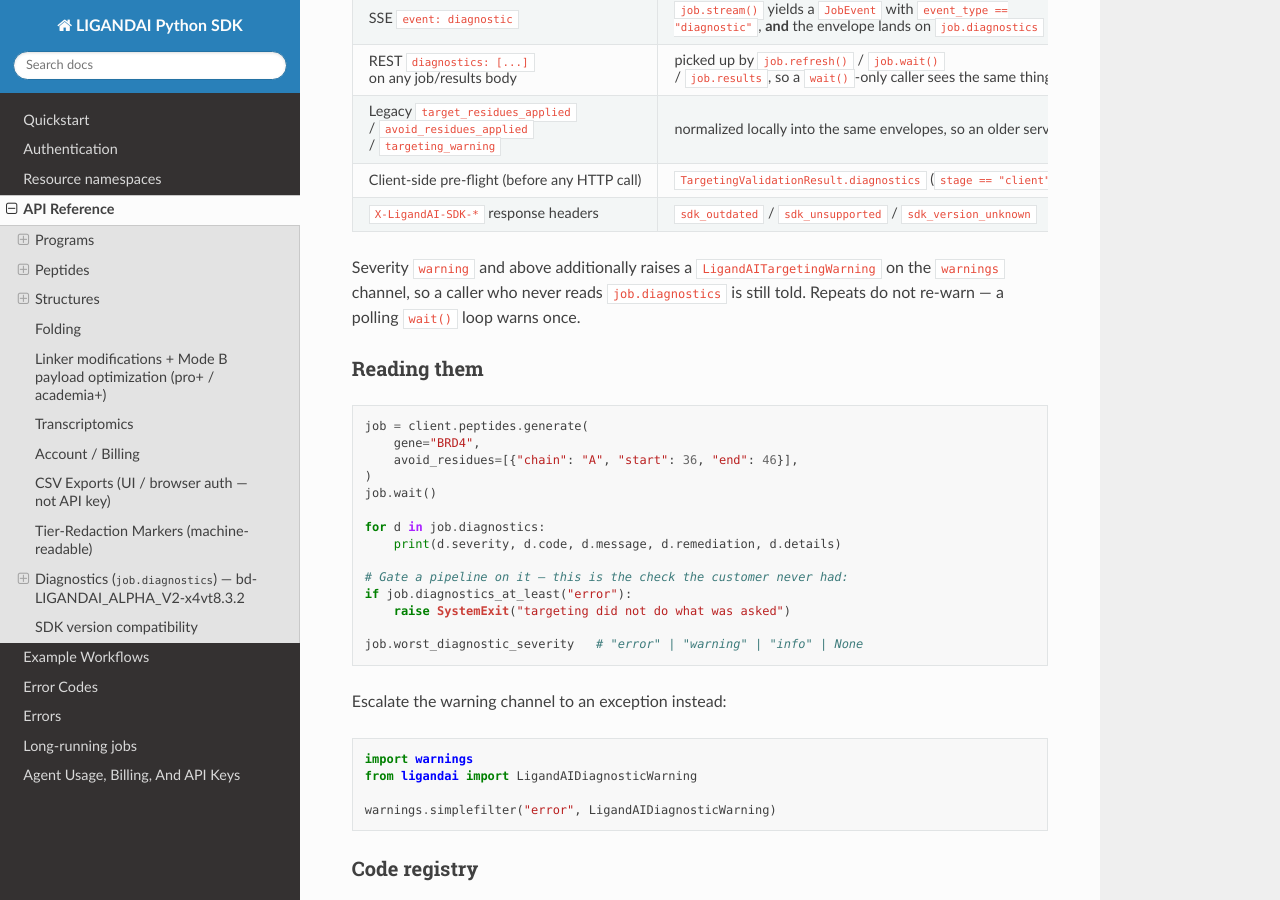
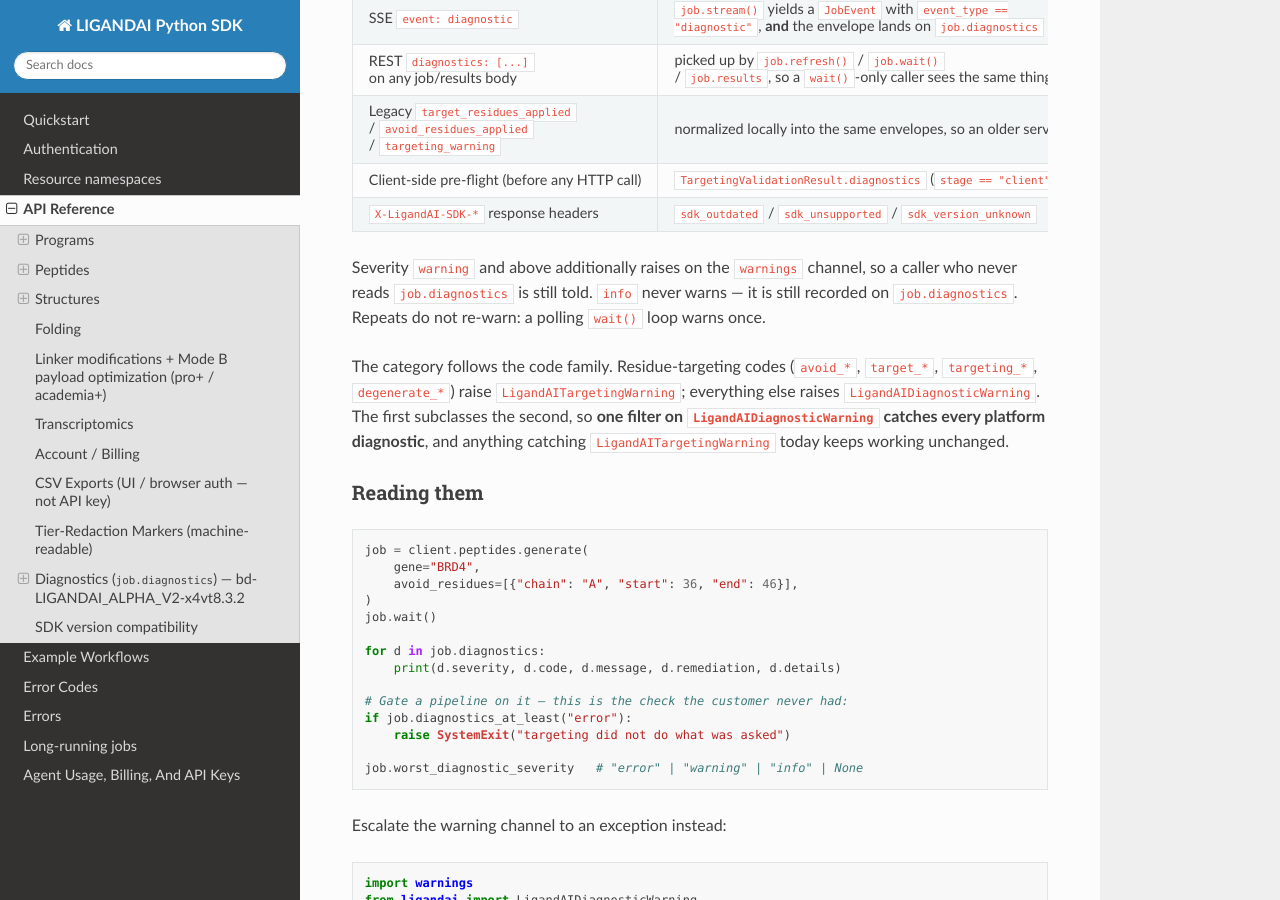
Before and after one commit to Ligandal-Inc/LigandAI-Official-SDK, a Sphinx documentation site: the page built from docs/api_reference.md, in a window 1280 px wide and 900 px high, scrolled down 13867 px. Built offline with Sphinx 7.4.7 and the Read the Docs theme 3.1.0, drawn with Linux system fonts in a browser that asks for light colours; pages that are not in the unit, such as notebooks, are missing from menus.

Commit message:
docs(sdk): document the diagnostic warning-category split [bd-LIGANDAI_ALPHA_V2-x4vt8.3.2]
Follows the code-family routing landed in the previous commit: targeting codes
raise LigandAITargetingWarning, other server diagnostics raise the
LigandAIDiagnosticWarning base, and one filter on the base catches everything.
Also spells out that `info` never reaches the warning channel while still being
recorded on job.diagnostics — otherwise a caller gating on warnings would
reasonably assume an empty warning channel meant an empty diagnostics list.

```diff
--- a/docs/api_reference.md
+++ b/docs/api_reference.md
@@ -605,10 +605,17 @@ recognize would reintroduce the exact defect this exists to close.
 | Client-side pre-flight (before any HTTP call) | `TargetingValidationResult.diagnostics` (`stage == "client"`) |
 | `X-LigandAI-SDK-*` response headers | `sdk_outdated` / `sdk_unsupported` / `sdk_version_unknown` |
 
-Severity `warning` and above additionally raises a
-`LigandAITargetingWarning` on the `warnings` channel, so a caller who never
-reads `job.diagnostics` is still told. Repeats do not re-warn — a polling
-`wait()` loop warns once.
+Severity `warning` and above additionally raises on the `warnings` channel,
+so a caller who never reads `job.diagnostics` is still told. `info` never
+warns — it is still recorded on `job.diagnostics`. Repeats do not re-warn:
+a polling `wait()` loop warns once.
+
+The category follows the code family. Residue-targeting codes (`avoid_*`,
+`target_*`, `targeting_*`, `degenerate_*`) raise `LigandAITargetingWarning`;
+everything else raises `LigandAIDiagnosticWarning`. The first subclasses the
+second, so **one filter on `LigandAIDiagnosticWarning` catches every platform
+diagnostic**, and anything catching `LigandAITargetingWarning` today keeps
+working unchanged.
 
 ### Reading them
 
```
Also changed, not shown: CHANGELOG.md (+7 -1 lines), README.md (+2 -1 lines).
